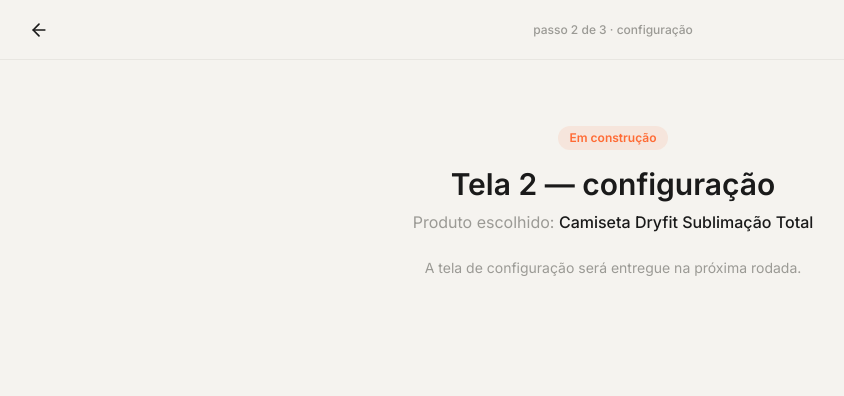
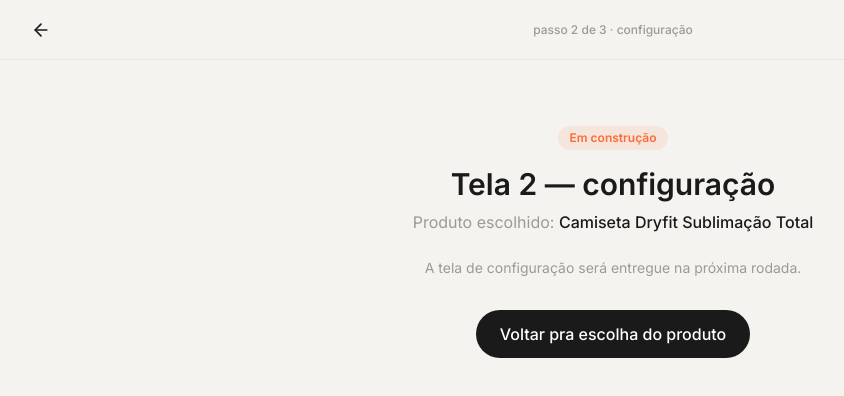
Before and after one commit to CostaGerson/nort-dashboard, a Next.js app: page /calculadora-nova in a window 1280 px wide. Both pictures are taken after a click on the button 640 px from the left and 614 px from the top of the page. Shown: the top 396 px of the page, without its empty margins (27-871 px from the left). Built offline with nearby package versions, Linux system fonts and the light colour scheme.

Commit message:
fix(calculadora-nova): header com grid, transicao mais lenta, botao voltar maior

```diff
--- a/src/app/calculadora-nova/CalculadoraNovaClient.tsx
+++ b/src/app/calculadora-nova/CalculadoraNovaClient.tsx
@@ -15,7 +15,7 @@ function WizardSwitch() {
       <div
         key={step}
         style={{
-          animation: "slide-in 350ms cubic-bezier(0.4, 0, 0.2, 1)",
+          animation: "slide-in 700ms cubic-bezier(0.22, 1, 0.36, 1)",
         }}
       >
         {step === 1 && <Tela1Produto />}
@@ -25,11 +25,11 @@ function WizardSwitch() {
 
       <style jsx global>{`
         @keyframes slide-in {
-          from {
+          0% {
             opacity: 0;
-            transform: translateX(40px);
+            transform: translateX(64px);
           }
-          to {
+          100% {
             opacity: 1;
             transform: translateX(0);
           }
--- a/src/app/calculadora-nova/components/Tela1Produto.tsx
+++ b/src/app/calculadora-nova/components/Tela1Produto.tsx
@@ -15,11 +15,11 @@ export function Tela1Produto() {
   return (
     <div className="min-h-screen bg-[#F5F3EF] text-[#1A1A1A]">
       {/* Header */}
-      <header className="px-4 md:px-8 lg:px-12 h-[60px] border-b border-[#E8E6E1] flex items-center">
+      <header className="px-4 md:px-8 lg:px-12 h-[60px] border-b border-[#E8E6E1] grid grid-cols-[auto_1fr_auto] items-center gap-2">
         <button
           type="button"
           onClick={() => router.push("/dashboard")}
-          className="w-9 h-9 grid place-items-center rounded-full hover:bg-black/5 transition-colors"
+          className="relative z-10 w-10 h-10 grid place-items-center rounded-full hover:bg-black/5 active:bg-black/10 transition-colors cursor-pointer"
           aria-label="Voltar pro dashboard"
         >
           <svg
@@ -36,9 +36,10 @@ export function Tela1Produto() {
             <polyline points="12 19 5 12 12 5" />
           </svg>
         </button>
-        <span className="flex-1 text-center text-xs font-medium text-[#9B9A95] -ml-9">
+        <span className="text-center text-xs font-medium text-[#9B9A95] pointer-events-none select-none">
           passo 1 de 3 · produto
         </span>
+        <span className="w-10 h-10" aria-hidden />
       </header>
 
       {/* Conteúdo */}
--- a/src/app/calculadora-nova/components/Tela2Placeholder.tsx
+++ b/src/app/calculadora-nova/components/Tela2Placeholder.tsx
@@ -4,19 +4,16 @@ import { getProduto } from "@/lib/calculadora-nova/constants";
 import { useWizard } from "@/lib/calculadora-nova/wizard-context";
 
 export function Tela2Placeholder() {
-  const { state, setStep, resetar } = useWizard();
+  const { state, resetar } = useWizard();
   const produto = state.produtoId ? getProduto(state.produtoId) : null;
 
   return (
     <div className="min-h-screen bg-[#F5F3EF] text-[#1A1A1A]">
-      <header className="px-4 md:px-8 lg:px-12 h-[60px] border-b border-[#E8E6E1] flex items-center">
+      <header className="px-4 md:px-8 lg:px-12 h-[60px] border-b border-[#E8E6E1] grid grid-cols-[auto_1fr_auto] items-center gap-2">
         <button
           type="button"
-          onClick={() => {
-            setStep(1);
-            resetar();
-          }}
-          className="w-9 h-9 grid place-items-center rounded-full hover:bg-black/5 transition-colors"
+          onClick={resetar}
+          className="relative z-10 w-10 h-10 grid place-items-center rounded-full hover:bg-black/5 active:bg-black/10 transition-colors cursor-pointer"
           aria-label="Voltar"
         >
           <svg
@@ -33,9 +30,10 @@ export function Tela2Placeholder() {
             <polyline points="12 19 5 12 12 5" />
           </svg>
         </button>
-        <span className="flex-1 text-center text-xs font-medium text-[#9B9A95] -ml-9">
+        <span className="text-center text-xs font-medium text-[#9B9A95] pointer-events-none select-none">
           passo 2 de 3 · configuração
         </span>
+        <span className="w-10 h-10" aria-hidden />
       </header>
 
       <main className="px-6 py-16 max-w-[800px] mx-auto text-center">
@@ -54,6 +52,14 @@ export function Tela2Placeholder() {
         <p className="text-sm text-[#9B9A95] mt-6">
           A tela de configuração será entregue na próxima rodada.
         </p>
+
+        <button
+          type="button"
+          onClick={resetar}
+          className="mt-8 px-6 py-3 rounded-full bg-[#1A1A1A] text-white font-medium hover:bg-black transition-colors cursor-pointer"
+        >
+          Voltar pra escolha do produto
+        </button>
       </main>
     </div>
   );
```
